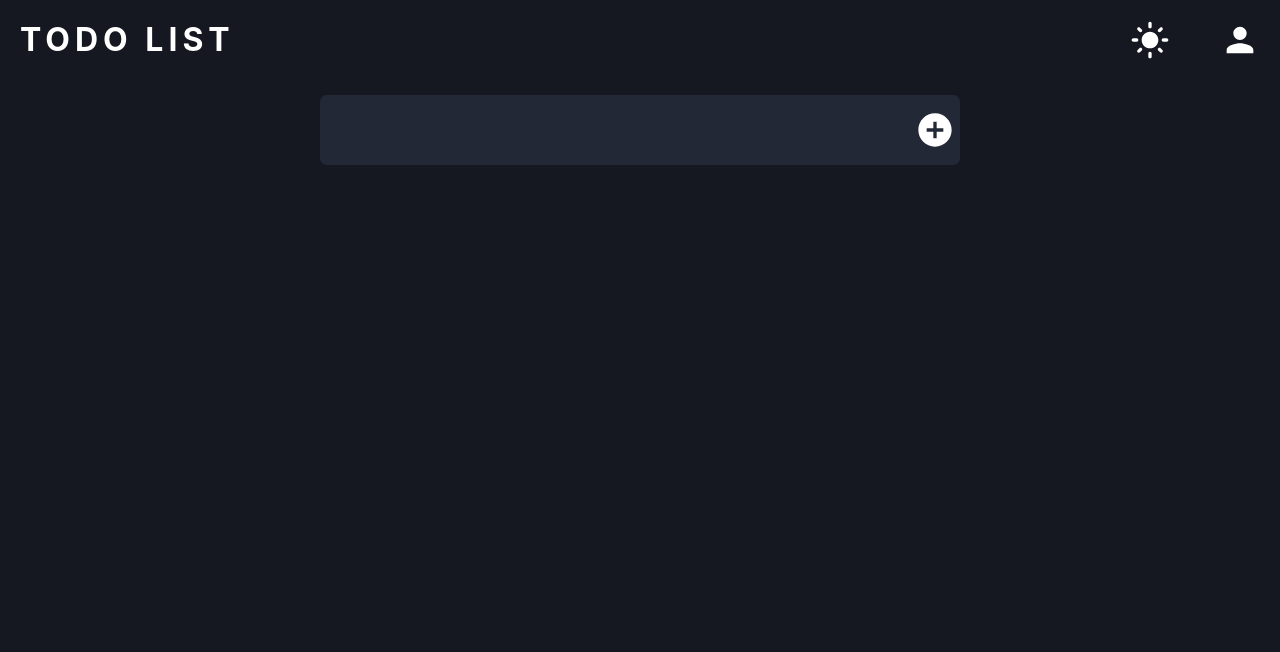
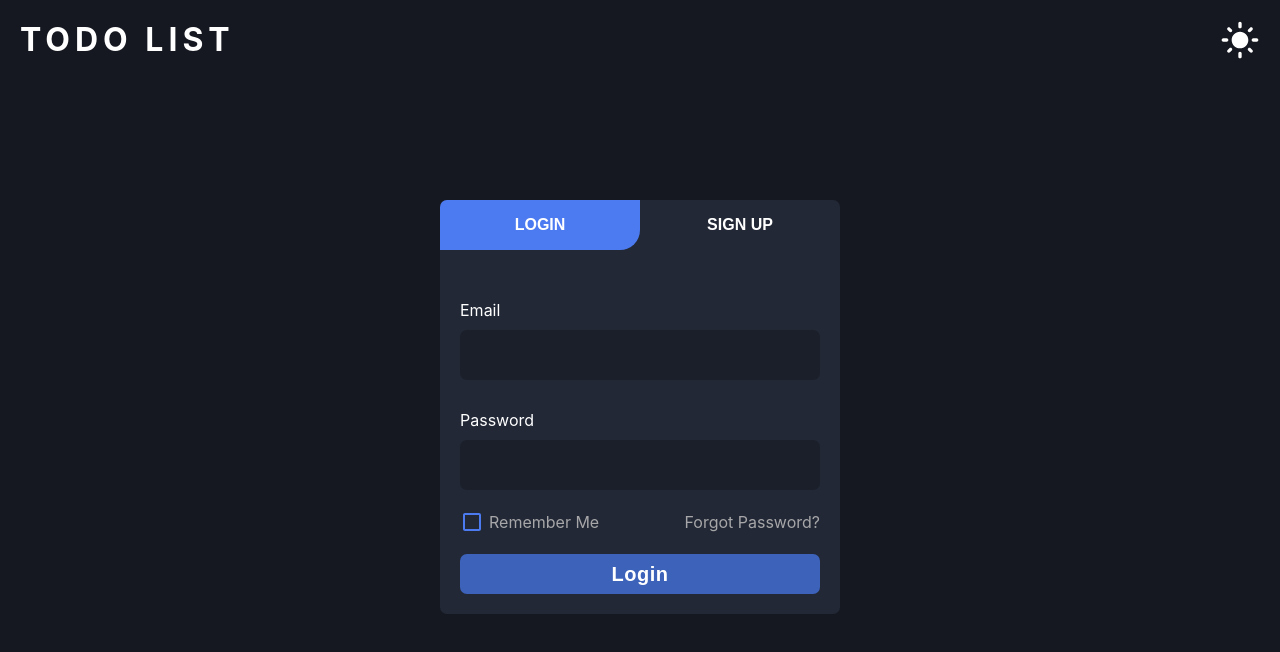
Before and after one commit to Inferno-Ripper/todo-list, a React (Create React App) app: page / in a window 1280 px wide. Shown: the top 652 px of the page. Built offline with nearby package versions, Linux system fonts and the light colour scheme.

Commit message:
Login component built and userSlice created

```diff
--- a/src/App.js
+++ b/src/App.js
@@ -13,6 +13,8 @@ import TodosInfo from './components/TodosInfo';
 import TodosSort from './components/TodosSort';
 import UserInfo from './components/UserInfo';
 import { seletIsModalOpen } from './features/modalSlice';
+import { selectIsUserLoggedIn, selectUser } from './features/userSlice';
+import Login from './components/Login';
 
 function App() {
 	const [todos, setTodos] = useState([]);
@@ -21,6 +23,7 @@ function App() {
 
 	const darkMode = useSelector(selectTheme);
 	const isModalOpen = useSelector(seletIsModalOpen);
+	const isUserLoggedIn = useSelector(selectIsUserLoggedIn);
 
 	const changeTheme = () => {
 		// IF darkmode is True set it to False ELSE set it to True
@@ -50,16 +53,21 @@ function App() {
 					)}
 				</div>
 
+				{isUserLoggedIn && (
 					<div className='App__userInfo'>
 						<UserInfo />
 					</div>
+				)}
 			</div>
 
 			<h1 className='App__todoListText'>Todo List</h1>
 
-			{/* todos */}
+			{!isUserLoggedIn ? (
+				<Login />
+			) : (
+				//  todos
 				<div className='App__content'>
-				{/* add a new todo */}
+					{/* add a new todo  */}
 					<div>
 						<AddTodo todos={todos} setTodos={setTodos} />
 					</div>
@@ -93,7 +101,9 @@ function App() {
 																{...provided.dragHandleProps}
 																ref={provided.innerRef}
 																className={`${
-																darkMode ? 'dark-App__todo' : 'light-App__todo'
+																	darkMode
+																		? 'dark-App__todo'
+																		: 'light-App__todo'
 																} App__todo`}
 															>
 																<Todo text={bodyText} />
@@ -110,7 +120,7 @@ function App() {
 							</DragDropContext>
 
 							{/* todo info */}
-						<TodosInfo />
+							<TodosInfo todos={todos} />
 						</div>
 
 						{/* todo sort */}
@@ -119,6 +129,7 @@ function App() {
 						</div>
 					</Fade>
 				</div>
+			)}
 		</div>
 	);
 }
--- a/src/app/store.js
+++ b/src/app/store.js
@@ -1,10 +1,12 @@
 import { configureStore } from '@reduxjs/toolkit';
 import themeReducer from '../features/darkModeSlice';
 import modalReducer from '../features/modalSlice';
+import userReducer from '../features/userSlice';
 
 export const store = configureStore({
 	reducer: {
 		theme: themeReducer,
 		modal: modalReducer,
+		user: userReducer,
 	},
 });
--- /dev/null
+++ b/src/components/Login.js
@@ -0,0 +1,70 @@
+import React, { useState } from 'react';
+import { useSelector } from 'react-redux';
+import { selectTheme } from '../features/darkModeSlice';
+import '../styles/Login.css';
+// icons
+import CheckBoxIcon from '@mui/icons-material/CheckBox';
+import CheckBoxOutlineBlankIcon from '@mui/icons-material/CheckBoxOutlineBlank';
+import { Button } from '@mui/material';
+
+const Login = () => {
+	const [isRememberMe, setIsRememberMe] = useState(false);
+
+	const darkMode = useSelector(selectTheme);
+
+	return (
+		<div className={`${darkMode ? 'dark-login' : 'light-login'} login`}>
+			<div className='login__container'>
+				<div className='login__method'>
+					<button className='login__loginMethodBtn login__methodBtn login__btnActive'>
+						LOGIN
+					</button>
+					<button className='login__signupMethodBtn login__methodBtn'>
+						SIGN UP
+					</button>
+				</div>
+
+				<form className='login__info'>
+					<div className='login__inputs'>
+						<label htmlFor='email' className='noselect'>
+							Email
+						</label>
+						<input type='email' className='login__email' name='email' />
+						<label htmlFor='password' className='noselect'>
+							Password
+						</label>
+						<input
+							type='password'
+							className='login__password '
+							name='password'
+						/>
+					</div>
+
+					<div className='login__rememberMeForgotPassword'>
+						<div
+							className='login__rememberMe'
+							onClick={() => setIsRememberMe((prev) => !prev)}
+						>
+							{isRememberMe ? <CheckBoxIcon /> : <CheckBoxOutlineBlankIcon />}
+							<p
+								className={`${
+									isRememberMe
+										? 'login__rememberMeTextActive'
+										: 'login__rememberMeText'
+								} login__rememberMe noselect`}
+							>
+								Remember Me
+							</p>
+						</div>
+						<p className='login__forgotPasswordBtn noselect'>
+							Forgot Password?
+						</p>
+					</div>
+					<button className='login__loginBtn'>Login</button>
+				</form>
+			</div>
+		</div>
+	);
+};
+
+export default Login;
--- a/src/components/Modal.js
+++ b/src/components/Modal.js
@@ -49,7 +49,7 @@ const Modal = ({ completeTodo, isDone }) => {
 					} modalCompleteBtn modalBtn`}
 					onClick={completeTodo}
 				>
-					{!isDone ? 'Complete' : 'Not Complete'}
+					{!isDone ? 'Complete' : 'Incomplete'}
 				</button>
 				<button
 					className={`${
--- a/src/components/TodosInfo.js
+++ b/src/components/TodosInfo.js
@@ -4,14 +4,14 @@ import { selectTheme } from '../features/darkModeSlice';
 import '../styles/TodosInfo.css';
 import TodosSort from './TodosSort';
 
-const TodosInfo = () => {
+const TodosInfo = ({ todos }) => {
 	const darkMode = useSelector(selectTheme);
 
 	return (
 		<div
 			className={`${darkMode ? 'dark-todosInfo' : 'light-todosInfo'} todosInfo`}
 		>
-			<p className='todosInfo__left'>5 Todos Remaining</p>
+			<p className='todosInfo__left'>{todos.length} Todos Remaining</p>
 
 			<div className='todosInfo__todosSort'>
 				<TodosSort />
--- /dev/null
+++ b/src/features/userSlice.js
@@ -0,0 +1,26 @@
+import { createSlice } from '@reduxjs/toolkit';
+
+const initialState = {
+	isUserLoggedIn: false,
+	user: {
+		name: '',
+		email: '',
+	},
+};
+
+const userSlice = createSlice({
+	name: 'user',
+	initialState,
+	reducers: {
+		login: (state, { payload }) => {
+			state.user = payload;
+		},
+	},
+});
+
+export const { login } = userSlice.actions;
+
+export const selectIsUserLoggedIn = (state) => state.user.isUserLoggedIn;
+export const selectUser = (state) => state.user.user;
+
+export default userSlice.reducer;
--- /dev/null
+++ b/src/styles/Login.css
@@ -0,0 +1,186 @@
+.login {
+	display: flex;
+	flex-direction: column;
+	align-items: center;
+	/* justify-content: center; */
+	padding-top: 200px;
+	height: 100vh;
+	width: 100vw;
+}
+
+.dark-login {
+	background-color: #151820;
+	color: white;
+}
+
+.light-login {
+	background-color: #e8e8ec;
+	color: #151820;
+}
+
+.login__container {
+	width: 400px;
+	display: flex;
+	flex-direction: column;
+	gap: 30px;
+	border-radius: 7px;
+}
+
+.dark-login > .login__container {
+	background-color: #222836;
+}
+
+.light-login > .login__container {
+	background-color: #fefefe;
+}
+
+.login__method {
+	display: flex;
+	justify-content: space-between;
+}
+
+.login__methodBtn {
+	border: none;
+	background: transparent;
+	flex: 1;
+	height: 50px;
+	font-weight: 600;
+	font-size: 16px;
+	cursor: pointer;
+	transition: all 250ms ease-in-out;
+}
+
+.login__methodBtn:hover {
+	background-color: #314f96;
+	color: white !important;
+}
+
+.dark-login .login__methodBtn {
+	color: white;
+}
+
+.light-login .login__methodBtn {
+	color: black;
+}
+
+.login__loginMethodBtn {
+	border-bottom-right-radius: 20px;
+	border-top-left-radius: 7px;
+}
+
+.login__signupMethodBtn {
+	border-bottom-left-radius: 20px;
+	border-top-right-radius: 7px;
+}
+
+.login__btnActive {
+	background-color: #4c7bf1;
+	color: white !important;
+}
+
+.login__info {
+	display: flex;
+	flex-direction: column;
+	gap: 20px;
+	padding: 20px;
+}
+
+.login__rememberMeForgotPassword {
+	display: flex;
+	justify-content: space-between;
+	align-items: center;
+}
+
+.login__inputs {
+	display: flex;
+	flex-direction: column;
+	gap: 10px;
+}
+
+.login__inputs label:nth-child(3) {
+	margin-top: 20px;
+}
+
+.login form input {
+	height: 50px;
+	border-radius: 7px;
+	border: none;
+	outline: none;
+	font-size: 20px;
+	padding: 0 10px;
+}
+
+.dark-login form input {
+	background-color: #1b1f2a;
+	color: white;
+}
+
+.light-login form input {
+	background-color: #f4f4f4;
+}
+
+.login__rememberMe {
+	display: flex;
+	align-items: center;
+	gap: 5px;
+	cursor: pointer;
+}
+
+.login__rememberMeText {
+	color: #a7a7a9;
+	transition: all 250ms ease-in-out;
+	user-select: none;
+}
+
+/* prevents user from highlighting text */
+.noselect {
+	-webkit-touch-callout: none; /* iOS Safari */
+	-webkit-user-select: none; /* Safari */
+	-khtml-user-select: none; /* Konqueror HTML */
+	-moz-user-select: none; /* Old versions of Firefox */
+	-ms-user-select: none; /* Internet Explorer/Edge */
+	user-select: none; /* Non-prefixed version, currently
+                                  supported by Chrome, Opera and Firefox */
+}
+
+.dark-login .login__rememberMe:hover > .login__rememberMeText,
+.login__rememberMeTextActive {
+	color: white;
+}
+
+.light-login .login__rememberMe:hover > .login__rememberMeText,
+.light-login .login__rememberMeTextActive {
+	color: black;
+}
+
+.login__rememberMe .MuiSvgIcon-root {
+	color: #4c7bf1;
+}
+
+.login__loginBtn {
+	background-color: #3d62ba;
+	height: 40px;
+	border-radius: 7px;
+	border: none;
+	outline: none;
+	cursor: pointer;
+	font-size: 20px;
+	color: white;
+	font-weight: 600;
+	letter-spacing: 0.5px;
+	transition: all 250ms ease-in-out;
+}
+
+.login__loginBtn:hover {
+	background-color: #314f96;
+}
+
+.login__forgotPasswordBtn {
+	cursor: pointer;
+	color: #a7a7a9;
+	transition: all 250ms ease-in-out;
+}
+
+.login__forgotPasswordBtn:hover {
+	color: #ff505a;
+}
```
Lines whose indentation alone changed are shown as unchanged.
